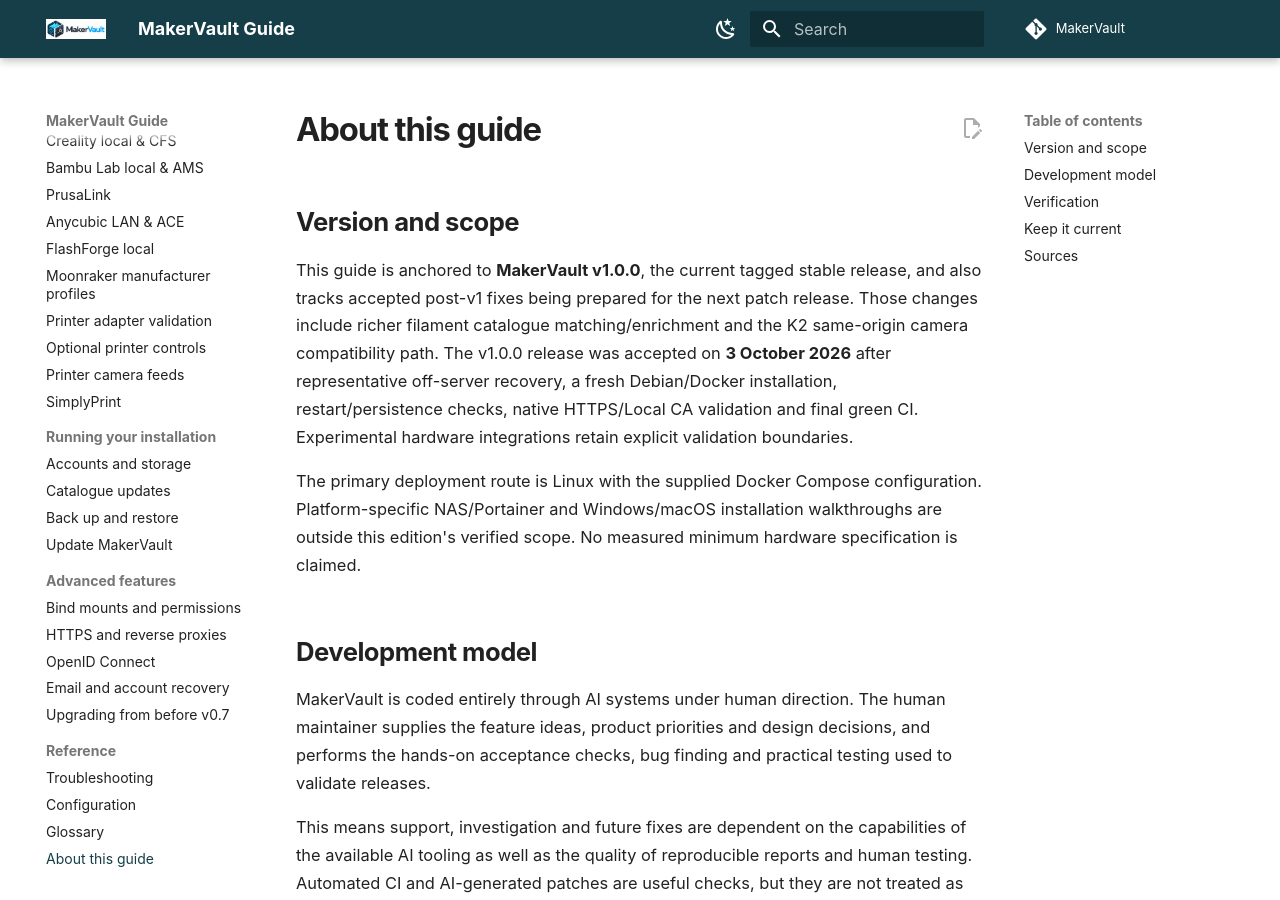
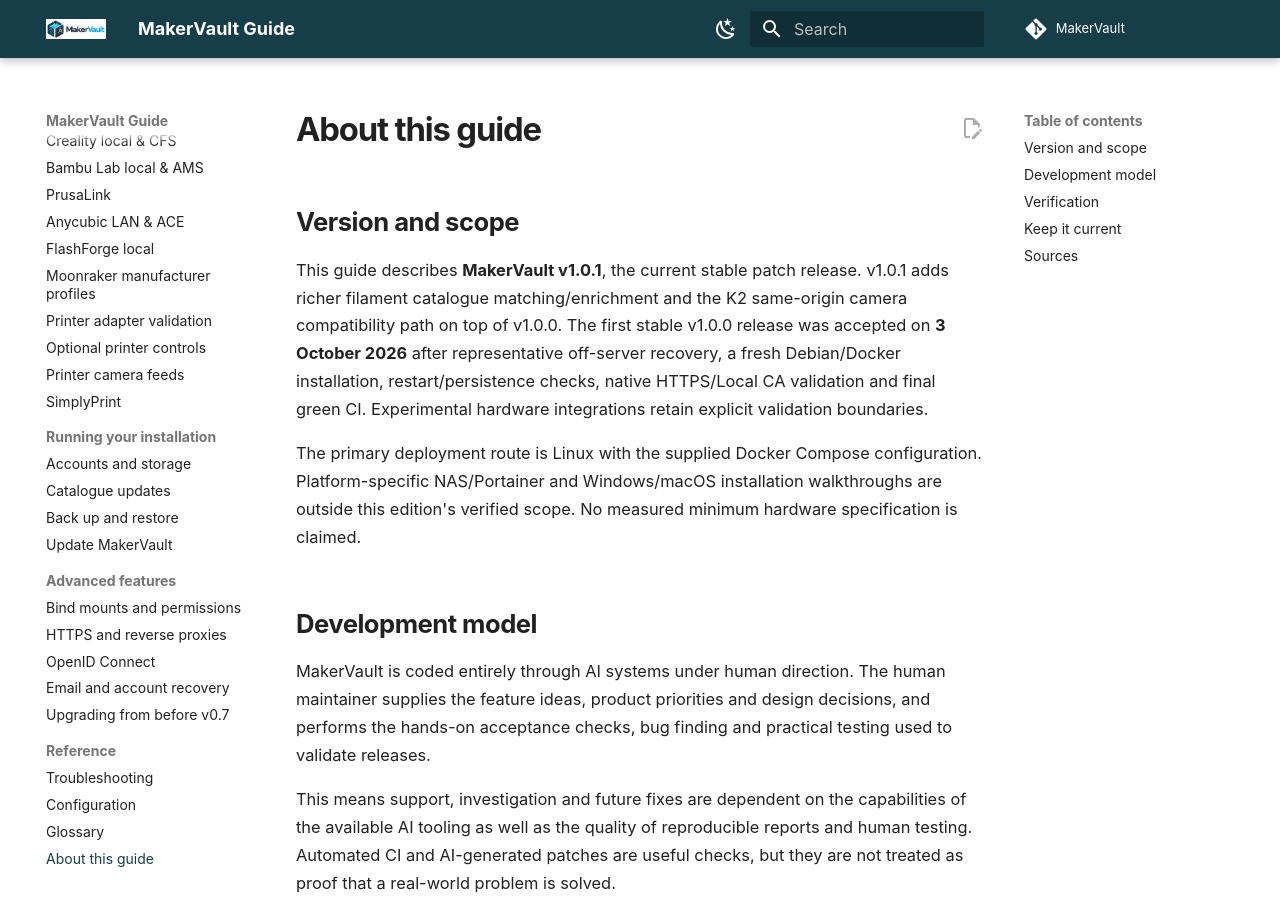
Before and after one commit to gavrd7/MakerVault, an MkDocs documentation site: the page built from docs/guide/reference/about.md, in a window 1280 px wide and 900 px high. Built offline with MkDocs 1.6.1 and Material for MkDocs 9.7.7, drawn with Linux system fonts in a browser that asks for light colours; comment, search, counter and statistics services are not loaded.

Commit message:
Update guide scope for v1.0.1

```diff
--- a/docs/guide/reference/about.md
+++ b/docs/guide/reference/about.md
@@ -2,7 +2,7 @@
 
 ## Version and scope
 
-This guide is anchored to **MakerVault v1.0.0**, the current tagged stable release, and also tracks accepted post-v1 fixes being prepared for the next patch release. Those changes include richer filament catalogue matching/enrichment and the K2 same-origin camera compatibility path. The v1.0.0 release was accepted on **3 October 2026** after representative off-server recovery, a fresh Debian/Docker installation, restart/persistence checks, native HTTPS/Local CA validation and final green CI. Experimental hardware integrations retain explicit validation boundaries.
+This guide describes **MakerVault v1.0.1**, the current stable patch release. v1.0.1 adds richer filament catalogue matching/enrichment and the K2 same-origin camera compatibility path on top of v1.0.0. The first stable v1.0.0 release was accepted on **3 October 2026** after representative off-server recovery, a fresh Debian/Docker installation, restart/persistence checks, native HTTPS/Local CA validation and final green CI. Experimental hardware integrations retain explicit validation boundaries.
 
 The primary deployment route is Linux with the supplied Docker Compose configuration. Platform-specific NAS/Portainer and Windows/macOS installation walkthroughs are outside this edition's verified scope. No measured minimum hardware specification is claimed.
 
```
